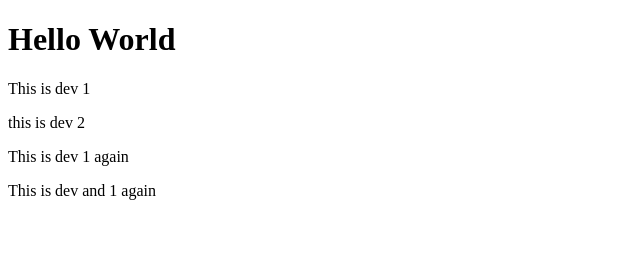
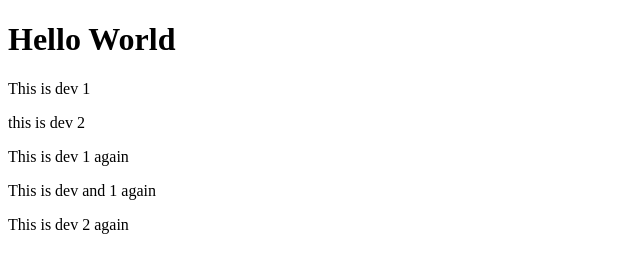
Before and after one commit to Amin7775/git-practice-2, a plain HTML site: page index.html in a window 1280 px wide. Shown: the whole page, without its empty margins (0-640 px from the left). Drawn offline with Linux system fonts and the light colour scheme.

Commit message:
dev 2 texts

```diff
--- a/index.html
+++ b/index.html
@@ -11,5 +11,6 @@
     <p>this is dev 2</p>
     <p>This is dev 1 again</p>
     <p>This is dev and 1 again</p>
+    <p>This is dev 2 again</p>
 </body>
 </html>
```
